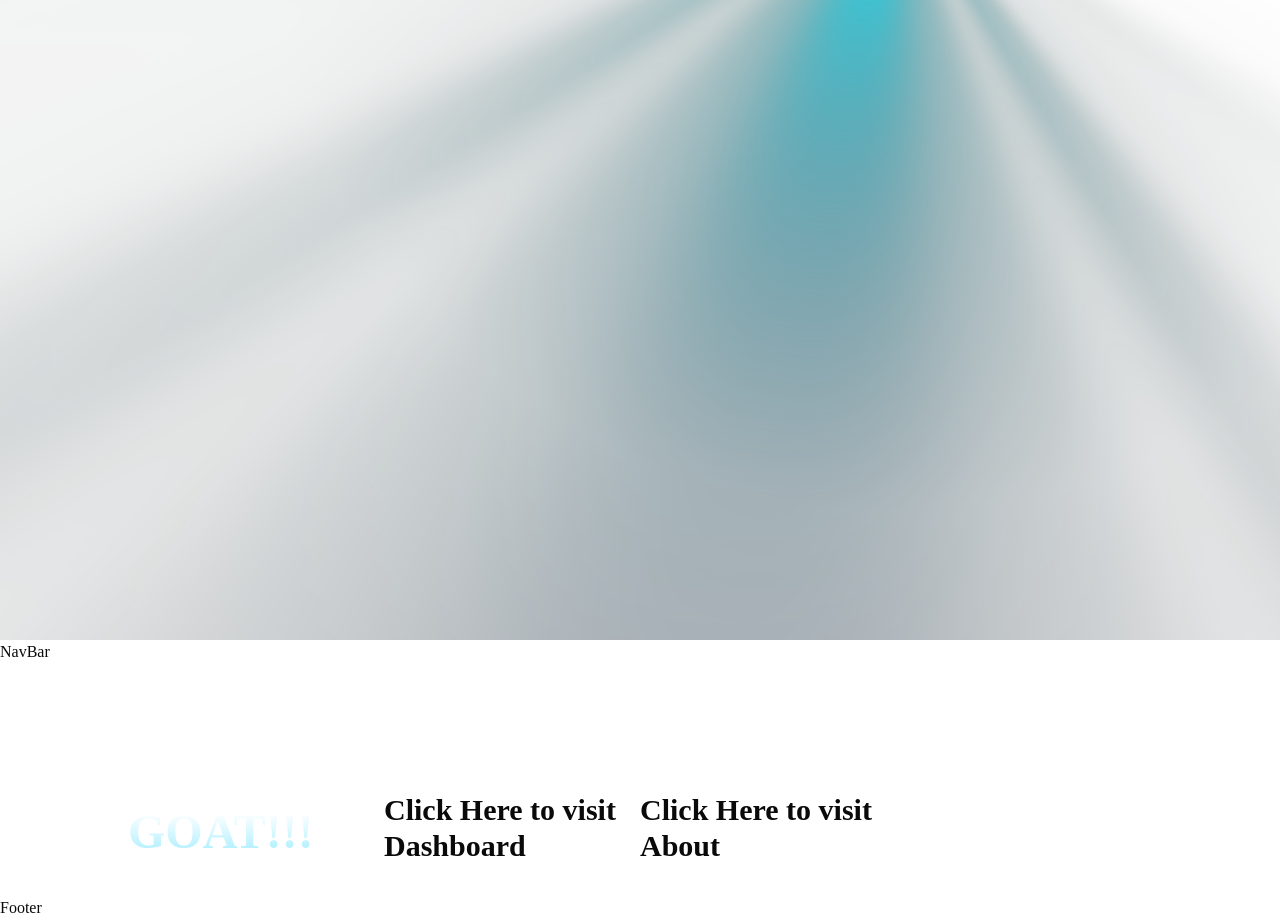
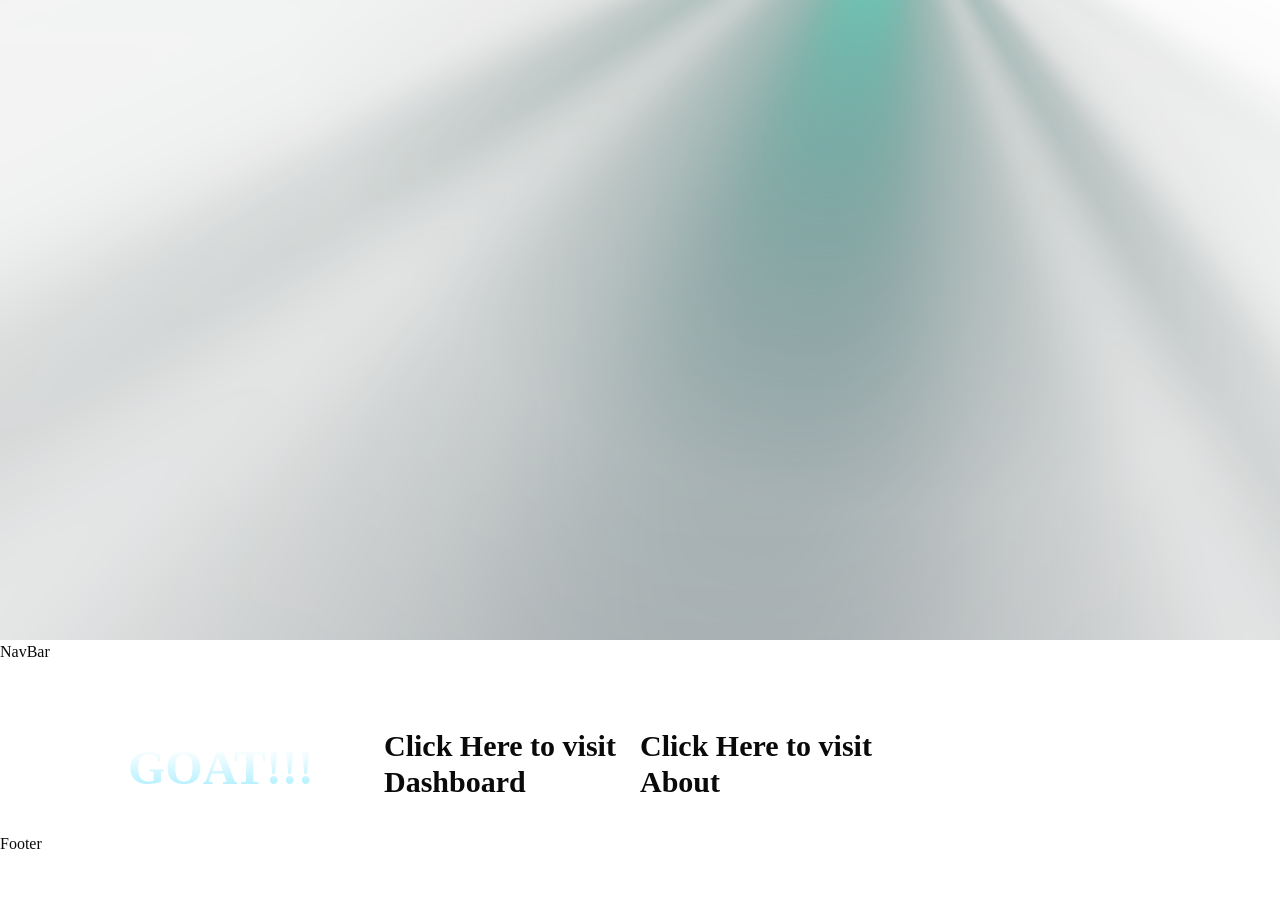
Before and after one commit to KEX-03/NextJS_practice, a Next.js app: page / in a window 1280 px wide. After the commit the page ends 856 px from the top, so only its background shows below. Built offline with nearby package versions, Linux system fonts and the light colour scheme; a web font is replaced by a local one.

Commit message:
chnged ray color and removed top margin from h1

```diff
--- a/app/(root)/page.tsx
+++ b/app/(root)/page.tsx
@@ -3,7 +3,7 @@ import Link from "next/link"
 function Home() {
 
   return (
-    <main className="flex flex-1 flex-col mt-16 items-center overflow-hidden p-8">
+    <main className="flex flex-1 flex-col items-center overflow-hidden p-8">
       <div className="relative flex place-items-center">
         <div className="absolute inset-0 -z-10 before:absolute before:h-[320px] before:w-[480px] before:-translate-x-1/2 before:rounded-full before:bg-gradient-radial before:from-white before:to-transparent before:blur-2xl before:content-[''] after:absolute after:-z-20 after:h-[180px] after:w-[240px] after:translate-x-1/3 after:bg-gradient-conic after:from-sky-200 after:via-blue-200 after:blur-2xl after:content-[''] before:dark:bg-gradient-to-br before:dark:from-transparent before:dark:to-blue-700 before:dark:opacity-10 after:dark:from-sky-900 after:dark:via-[#0141ff] after:dark:opacity-40 before:lg:h-[360px]" />
           <div className="relative z-10 grid text-center lg:max-w-5xl lg:w-full lg:grid-cols-4 lg:text-left">
--- a/app/layout.tsx
+++ b/app/layout.tsx
@@ -45,7 +45,7 @@ export default function RootLayout({
       <body className={`${schibstedGrotesk.variable} ${martianMono.variable} min-h-screen antialiased`}>
         <LightRays
             raysOrigin="top-center-offset"
-            raysColor="#00ffff"
+            raysColor="#5dfeca"
             raysSpeed={1}
             lightSpread={0.5}
             rayLength={3}
```
